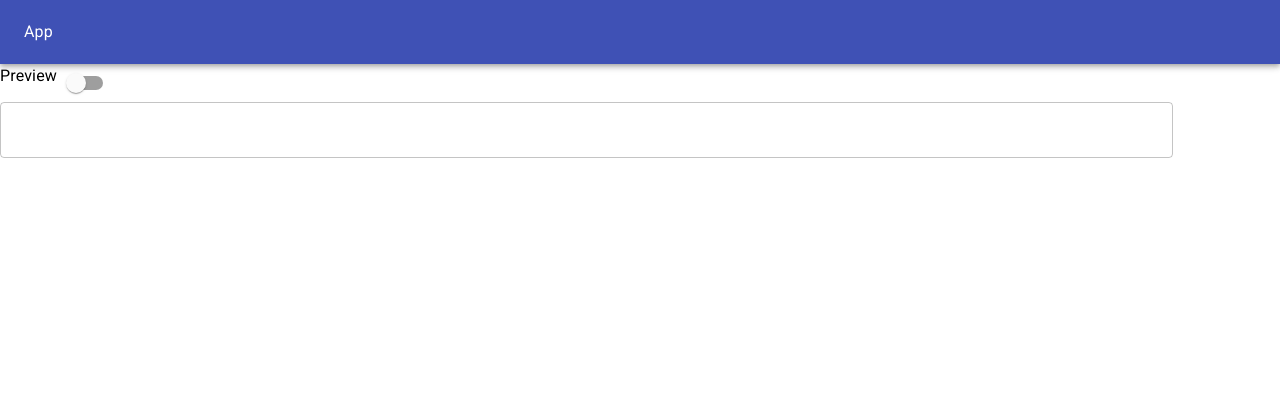
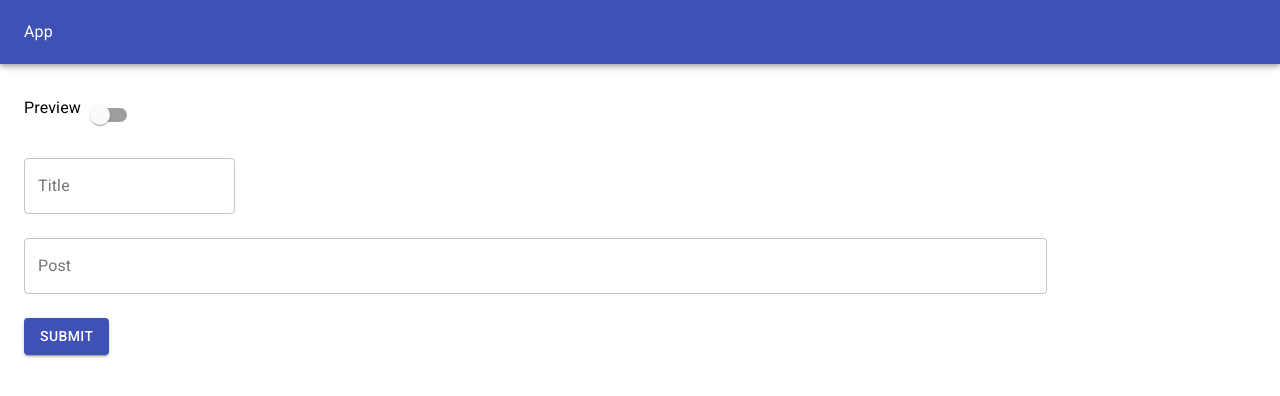
Before and after one commit to apreifsteck/personal_website_frontend, a React (Create React App) app: page /blog in a window 1280 px wide. Shown: the top 396 px of the page. Built offline with nearby package versions, Linux system fonts and the light colour scheme.

Commit message:
cleaned up the blog edit code some

```diff
--- a/src/components/Blog/Blog.jsx
+++ b/src/components/Blog/Blog.jsx
@@ -1,20 +1,39 @@
-import React, { useState } from "react";
+import React, { useReducer, useState } from "react";
 
-import { Switch, TextField } from "@material-ui/core";
+import { Button, Container, Switch, TextField } from "@material-ui/core";
 import { Grid, Typography } from "@material-ui/core";
 
 import Editor from "./Editor/Editor";
 import Preview from "./Preview/Preview";
 
+const initialState = {
+	title: "",
+	body: "",
+	media: {},
+	isPreview: false
+}
 
+const reducer = (state, action) => {
+	switch(action.type) {
+		case 'UPDATE_TITLE':
+			return {...state, title: action.payload}
+		case 'UPDATE_BODY':
+			return {...state, body: action.payload}
+		case 'UPDATE_MEDIA':
+			return {...state, media: action.payload}
+		case 'TOGGLE_PREVIEW':
+			return {...state, isPreview: !state.isPreview}
+		default:
+			throw new Error()
+	}
+}
 
 const Blog = (props) => {
-	const [text, updateText] = useState("");
-	const [media, updateMedia] = useState({})
-	const [isPreview, togglePreview] = useState(false);
+
+	const [state, dispatch] = useReducer(reducer, initialState)
 
 	const handleChange = (event) => {
-		updateText(event.target.value)
+		dispatch({type: 'UPDATE_BODY', payload: event.target.value})
 	}
 
 	const handlePaste = (event) => {
@@ -27,36 +46,46 @@ const Blog = (props) => {
 				reader.onload = (loaded_event) => {
 					const result = loaded_event.target.result
 					const hash = result.substr(result.length - 20, result.length);
+					const media = {...state.media}
 					media[hash] = result
-					updateMedia(media)
-					updateText(text + `[img](${hash})`)
+					dispatch({type: 'UPDATE_MEDIA', payload: media})
+					dispatch({type: 'UPDATE_BODY', payload: state.body + `[img](${hash})`})
 				}
 				reader.readAsDataURL(blob)
 			}
 		}
 	}
 
-	return <Grid container >
-		<Grid container>
+	const handleSubmit = () => {}
+
+	return(
+		<Container>
+				<Grid container direction='column' spacing={3}>
+					<Grid item container>
 						<Grid item>
 							<Typography>Preview</Typography>
 						</Grid>
 						<Grid item>
-				<Switch checked={isPreview} onChange={() => togglePreview(!isPreview)} />
+							<Switch checked={state.isPreview} onChange={() => dispatch({type: 'TOGGLE_PREVIEW'})} />
 						</Grid>
 					</Grid>
 
-		<Grid item xs={11}>
-			{isPreview ?
-				<Preview text={text} media={media} /> :
+					<Grid item xs={11} md={10} >
+							{state.isPreview ?
+								<Preview title={state.title} body={state.body} media={state.media} /> :
 								<Editor
-					text={text}
-					changed={handleChange}
+									body={state.body}
+									title_change={(payload) => dispatch({type: 'UPDATE_TITLE', payload: payload})}
+									body_change={(payload) => dispatch({type: 'UPDATE_BODY', payload: payload})}
 									paste={handlePaste}
 							/>}
 					</Grid>
-
+					<Grid item container>
+						<Button variant='contained' color='primary'>Submit</Button>
+					</Grid>
 			</Grid >
+		</Container>
+	)
 
 };
 export default Blog;
--- a/src/components/Blog/Editor/Editor.jsx
+++ b/src/components/Blog/Editor/Editor.jsx
@@ -1,18 +1,49 @@
 import React, { useState, useCallback } from "react";
-import { Grid, TextField, Fab } from "@material-ui/core";
-import { FormatItalic, FormatBold, FormatUnderlined } from "@material-ui/icons";
+import { TextField, makeStyles, Grid} from "@material-ui/core";
+import { Fragment } from "react";
 
+const useStyles = makeStyles({
+    code: {
+        fontFamily: [
+			'Consolas',
+			'Monaco',
+			'"Lucida Console"',
+			'"Liberation Mono"',
+			'"DejaVu Sans Mono"',
+			'"Bitstream Vera Sans Mono"',
+			'"Courier New"'
+		].join(",")
+    }
+})
 
 const Editor = (props) => {
+	const classes = useStyles()
 	return (
+		<Grid container direction='column' spacing={3}>
+			<Grid  container item>
+				<TextField
+					label="Title"
+					variant='outlined'
+					onChange={(e) => props.title_change(e.target.value)} />
+			</Grid>
+
+			<Grid item>
 				<TextField
 					variant="outlined"
+					label="Post"
+					InputProps={{
+						classes: {
+							input: classes.code
+						}
+					}}
 					multiline
-			onChange={props.changed}
+					onChange={(e) => props.body_change(e.target.value)}
 					onPaste={props.paste}
 					fullWidth
-			value={props.text}
+					value={props.body}
 				/>
+			</Grid>
+		</Grid>
 	);
 };
 export default Editor;
--- a/src/components/Blog/Preview/MarkdownProcessor.js
+++ b/src/components/Blog/Preview/MarkdownProcessor.js
@@ -1,12 +1,12 @@
 const markdownToHTML = (text, media) => {
     const expressions = {
         headers: [
-            /###### (.*)/g,
-            /##### (.*)/g,
-            /#### (.*)/g,
-            /### (.*)/g,
-            /## (.*)/g,
-            /# (.*)/g,
+            /###### (.*)\n/g,
+            /##### (.*)\n/g,
+            /#### (.*)\n/g,
+            /### (.*)\n/g,
+            /## (.*)\n/g,
+            /# (.*)\n/g,
         ],
         unordered_lists: /((-) (.*\n?))+/g,
         ordered_lists: /((\d\.) (.*\n?))+/g,
@@ -26,7 +26,6 @@ const markdownToHTML = (text, media) => {
     })
 
     text = text.replace(expressions.ordered_lists, (match) => {
-        console.log(match)
         const innerListReplace = match.replace(/\d\. (.*)/g, (innerMatch, group1) => `<li>${group1}</li>`)
         return `<ol>${innerListReplace}</ol>`
     })
--- a/src/components/Blog/Preview/Preview.jsx
+++ b/src/components/Blog/Preview/Preview.jsx
@@ -1,16 +1,34 @@
 import React, { useRef, useEffect } from 'react';
 
-import { TextField, Typography } from "@material-ui/core"
+import { TextField, Typography, Container, makeStyles } from "@material-ui/core"
 
 import markdownToHTML from "./MarkdownProcessor.js"
+import { Fragment } from 'react';
 
-const Prview = (props) => {
+const useStyles = makeStyles({
+    root: {
+        overflowWrap: "anywhere",
+        whiteSpace: "pre-line"
+    }
+})
+
+const Preview = (props) => {
     const innerEl = useRef(null)
-    useEffect(() => { innerEl.current.innerHTML = markdownToHTML(props.text, props.media) })
+    useEffect(() => {
+        innerEl.current.innerHTML = markdownToHTML(props.body, props.media)
+    })
+
+    const classes = useStyles()
     return (
-        <Typography ref={innerEl}>
+        <Fragment>
+            <h1>{props.title}</h1>
+            <Typography
+                align='left'
+                ref={innerEl}
+                className={classes.root}
+            />
+        </Fragment>
 
-        </Typography>
     );
 };
-export default Prview;
+export default Preview;
--- a/src/hocs/Layout/Layout.jsx
+++ b/src/hocs/Layout/Layout.jsx
@@ -6,11 +6,13 @@ import Navbar from "../../components/Navigation/Navbar/Navbar";
 
 const Layout = (props) => {
 	return (
-		<Grid container direction="column">
+		<Grid container direction="column" spacing={4}>
 			<Grid item xs={12}>
 				<Navbar />
 			</Grid>
-			<Grid container>{props.children}</Grid>
+			<Grid item xs={12}>
+				{props.children}
+			</Grid>
 		</Grid>
 	);
 };
```
Also changed, not shown: src/components/Auth/SignIn.jsx (added). Lines whose indentation alone changed are shown as unchanged.
